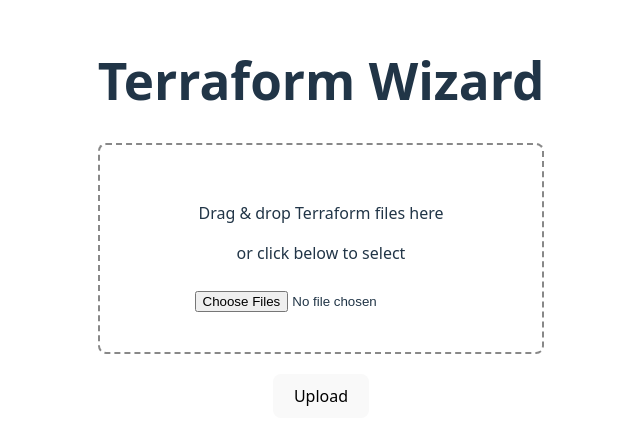
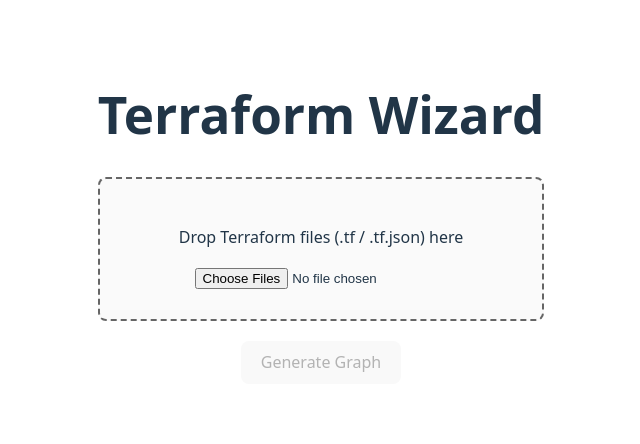
Before and after one commit to Nils-Svensson/terraform-wizard, a React app in the folder frontend/: page / in a window 1280 px wide. Shown: the part 182-626 px from the top of the page, without its empty margins (319-959 px from the left). Built offline with nearby package versions, Linux system fonts and the light colour scheme; the HTML template or start-up script is replaced by a standard one.

Commit message:
basic ui update

```diff
--- a/frontend/package.json
+++ b/frontend/package.json
@@ -11,13 +11,15 @@
   },
   "dependencies": {
     "react": "^19.2.0",
-    "react-dom": "^19.2.0"
+    "react-dom": "^19.2.0",
+    "react-dropzone": "^14.3.8"
   },
   "devDependencies": {
     "@eslint/js": "^9.39.1",
     "@types/node": "^24.10.1",
     "@types/react": "^19.2.5",
     "@types/react-dom": "^19.2.3",
+    "@types/react-dropzone": "^4.2.2",
     "@vitejs/plugin-react": "^5.1.1",
     "eslint": "^9.39.1",
     "eslint-plugin-react-hooks": "^7.0.1",
--- a/frontend/src/App.tsx
+++ b/frontend/src/App.tsx
@@ -1,60 +1,24 @@
-import { useState } from 'react'
-import reactLogo from './assets/react.svg'
-import viteLogo from '/vite.svg'
-import './App.css'
-
+import { useState } from "react";
+import "./App.css";
 import FileUpload from "./components/FileUpload";
 
-/*function App() {
-  const [count, setCount] = useState(0)
-
-  return (
-    <>
-      <div>
-        <a href="https://vite.dev" target="_blank">
-          <img src={viteLogo} className="logo" alt="Vite logo" />
-        </a>
-        <a href="https://react.dev" target="_blank">
-          <img src={reactLogo} className="logo react" alt="React logo" />
-        </a>
-        <a href="https://react.dev" target="_blank">
-          <img src={reactLogo} className="logo react" alt="React logo" />
-        </a>
-      </div>
-      <h1>Vite + React</h1>
-      <div className="card">
-        <button onClick={() => setCount((count) => count + 1)}>
-          count is {count}
-        </button>
-        <p>
-          Edit <code>src/App.tsx</code> test:)
-        </p>
-      </div>
-      <p className="read-the-docs">
-        Click on the Vite and React logos to learn more
-      </p>
-    </>
-  )
-}
-
-export default App*/
-
 function App() {
-  const [sessionId, setSessionId] = useState<string | null>(null);
+  const [graphData, setGraphData] = useState<any | null>(null);
 
   return (
     <div style={{ padding: 40 }}>
       <h1>Terraform Wizard</h1>
 
-      {!sessionId && (
-        <FileUpload onSessionId={(id) => setSessionId(id)} />
-      )}
+      {/* Upload UI */}
+      <FileUpload onGraphData={(graph) => setGraphData(graph)} />
 
-      {sessionId && (
+      {/* Display the graph JSON (temporary until we add visualization) */}
+      {graphData && (
         <div style={{ marginTop: 30 }}>
-          <h2>Session created</h2>
-          <p>ID: {sessionId}</p>
-          <p>You can now request the graph.</p>
+          <h2>Graph Data</h2>
+          <pre style={{ background: "#eee", padding: 20, borderRadius: 8 }}>
+            {JSON.stringify(graphData, null, 2)}
+          </pre>
         </div>
       )}
     </div>
--- a/frontend/src/components/FileUpload.tsx
+++ b/frontend/src/components/FileUpload.tsx
@@ -1,111 +1,115 @@
-
-import React, { useState} from "react";
-
-import type { DragEvent, ChangeEvent } from "react";
+import React, { useState } from "react";
 
 interface Props {
-  onSessionId: (id: string) => void;
+  onGraphData: (graph: any) => void;
 }
 
-const FileUpload: React.FC<Props> = ({ onSessionId }) => {
+const FileUpload: React.FC<Props> = ({ onGraphData }) => {
   const [files, setFiles] = useState<File[]>([]);
   const [isDragging, setIsDragging] = useState(false);
-  const [uploading, setUploading] = useState(false);
+  const [loading, setLoading] = useState(false);
+  const [error, setError] = useState("");
 
-  const handleDrop = (e: DragEvent<HTMLDivElement>) => {
+  const handleDrop = (e: React.DragEvent<HTMLDivElement>) => {
     e.preventDefault();
     setIsDragging(false);
-
-    const droppedFiles = Array.from(e.dataTransfer.files);
-    setFiles(droppedFiles);
+    const dropped = Array.from(e.dataTransfer.files);
+    setFiles(dropped);
   };
 
-  const handleDragOver = (e: DragEvent<HTMLDivElement>) => {
-    e.preventDefault();
-    setIsDragging(true);
-  };
-
-  const handleDragLeave = () => {
-    setIsDragging(false);
-  };
-
-  const handleFileInput = (e: ChangeEvent<HTMLInputElement>) => {
+  const handleFileInput = (e: React.ChangeEvent<HTMLInputElement>) => {
     if (e.target.files) {
       setFiles(Array.from(e.target.files));
     }
   };
 
-  const uploadFiles = async () => {
+  const clearFiles = () => {
+    setFiles([]);
+    setError("");
+  };
+
+  const generateGraph = async () => {
     if (files.length === 0) return;
+    setLoading(true);
+    setError("");
 
-    setUploading(true);
+    try {
+      // 1. Upload files
+      const form = new FormData();
+      files.forEach((f) => form.append("files", f));
 
-    const formData = new FormData();
-    files.forEach((f) => formData.append("files", f));
+      const uploadRes = await fetch("http://localhost:8080/upload", {
+        method: "POST",
+        body: form,
+      });
 
-    const response = await fetch("http://localhost:8080/upload", {
-      method: "POST",
-      body: formData,
-    });
+      if (!uploadRes.ok) throw new Error("Upload failed");
 
-    const data = await response.json();
-    setUploading(false);
+      const uploadData = await uploadRes.json();
+      const sessionId = uploadData.session_id;
 
-    if (data.session_id) {
-      onSessionId(data.session_id);
+      // 2. Fetch graph
+      const graphRes = await fetch(
+        `http://localhost:8080/graph?session_id=${sessionId}`
+      );
+
+      if (!graphRes.ok) throw new Error("Graph fetch failed");
+
+      const graph = await graphRes.json();
+      onGraphData(graph);
+    } catch (err: any) {
+      setError(err.message || "Unexpected error");
+    } finally {
+      setLoading(false);
     }
   };
 
   return (
-    <div className="upload-container" style={{ maxWidth: 500, margin: "0 auto" }}>
-      {/* Drop Area */}
+    <div>
       <div
         onDrop={handleDrop}
-        onDragOver={handleDragOver}
-        onDragLeave={handleDragLeave}
+        onDragOver={(e) => {
+          e.preventDefault();
+          setIsDragging(true);
+        }}
+        onDragLeave={() => setIsDragging(false)}
         style={{
-          border: "2px dashed #888",
-          padding: "40px",
+          border: "2px dashed #666",
+          padding: 30,
+          borderRadius: 8,
           textAlign: "center",
-          borderRadius: 8,
-          background: isDragging ? "#eee" : "transparent",
-          cursor: "pointer",
+          background: isDragging ? "#eee" : "#fafafa",
+          marginBottom: 20,
         }}
       >
-        <p>Drag & drop Terraform files here</p>
-        <p>or click below to select</p>
+        <p>Drop Terraform files (.tf / .tf.json) here</p>
 
         <input
           type="file"
           multiple
           accept=".tf,.tf.json"
           onChange={handleFileInput}
-          style={{ marginTop: "10px" }}
         />
       </div>
 
-      {/* Show selected files */}
       {files.length > 0 && (
-        <ul style={{ marginTop: 20 }}>
-          {files.map((f) => (
-            <li key={f.name}>{f.name}</li>
-          ))}
-        </ul>
+        <div style={{ marginBottom: 20 }}>
+          <strong>Selected files:</strong>
+          <ul>
+            {files.map((f) => (
+              <li key={f.name}>{f.name}</li>
+            ))}
+          </ul>
+
+          <button onClick={clearFiles}>Clear</button>
+        </div>
       )}
 
-      {/* Upload button */}
-      <button
-        style={{
-          marginTop: 20,
-          padding: "10px 20px",
-          fontSize: "1rem",
-          cursor: "pointer",
-        }}
-        onClick={uploadFiles}
-        disabled={uploading}
-      >
-        {uploading ? "Uploading..." : "Upload"}
+      <button onClick={generateGraph} disabled={loading || files.length === 0}>
+        {loading ? "Processing..." : "Generate Graph"}
       </button>
+
+      {error && <p style={{ color: "red" }}>{error}</p>}
     </div>
   );
 };
```
Also changed, not shown: 1 other file (tests, documents, lock files or other folders).
